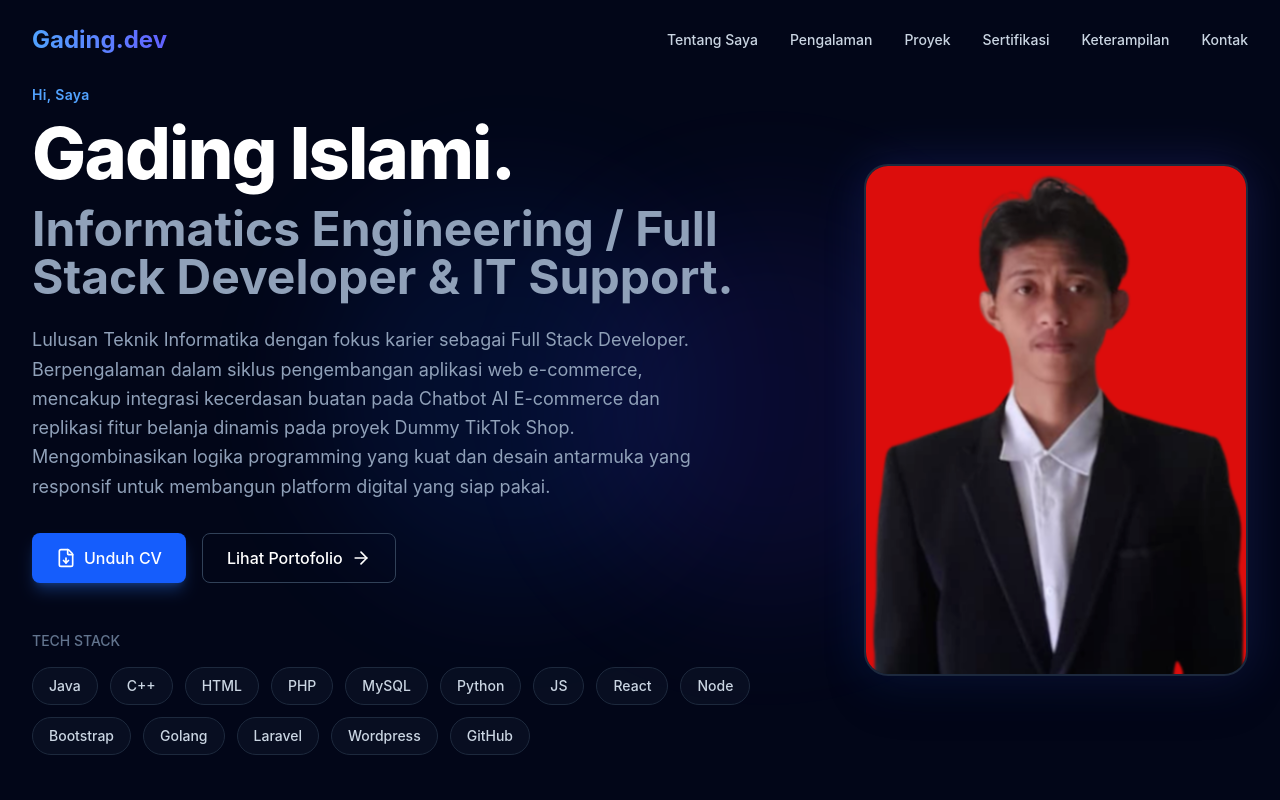
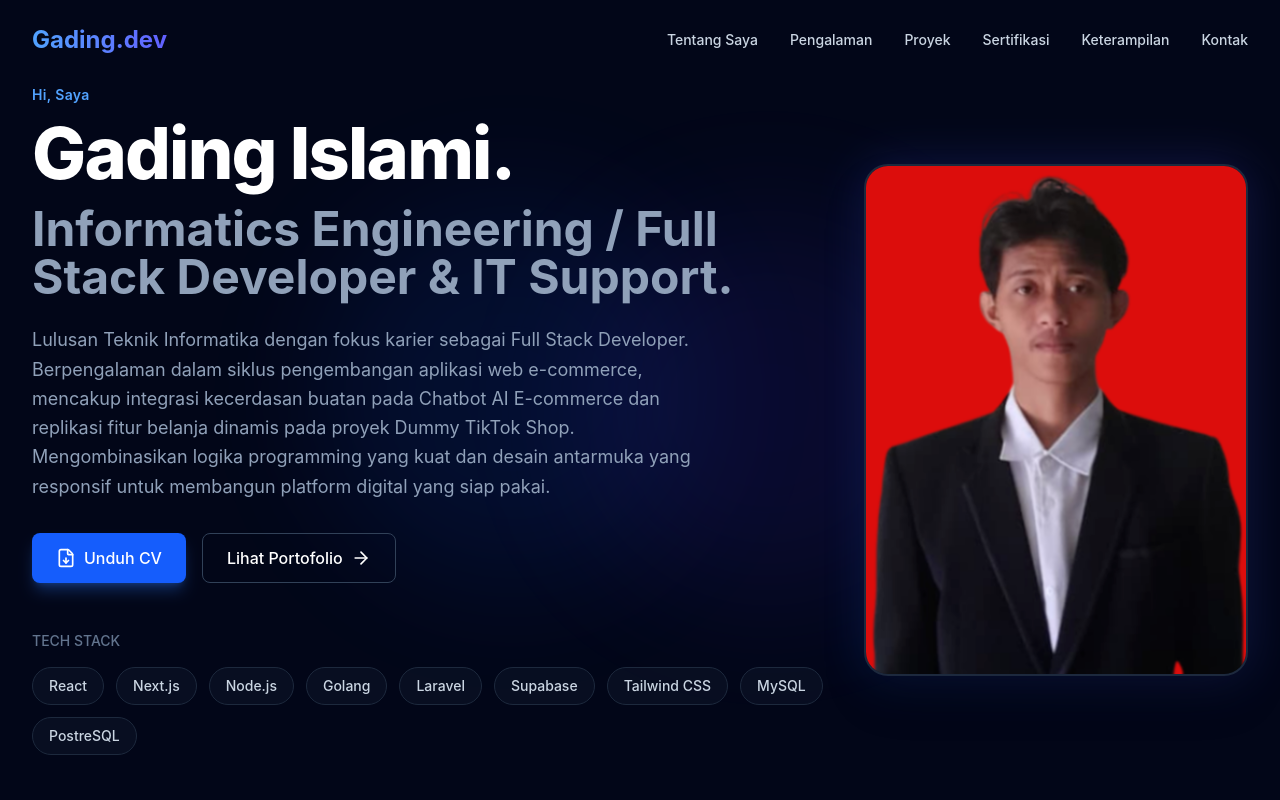
Before and after one commit to gadingislami12/Myself, a React (Vite) app: page / in a window 1280 px wide. Shown: the top 800 px of the page. Built offline with nearby package versions, Linux system fonts and the light colour scheme.

Commit message:
Update Hero.jsx

```diff
--- a/src/components/Hero.jsx
+++ b/src/components/Hero.jsx
@@ -5,8 +5,9 @@ import heroImage from '../assets/hero.png';
 
 const Hero = () => {
   const techStack = [
-    'Java', 'C++', 'HTML', 'PHP', 'MySQL', 'Python', 'JS', 'React', 'Node', 'Bootstrap', 'Golang', 'Laravel', 'Wordpress', 'GitHub'
-  ];
+  'React', 'Next.js', 'Node.js', 'Golang', 'Laravel', 'Supabase', 'Tailwind CSS', 'MySQL', 'PostreSQL'
+];
+
 
   const resumeLink = "https://drive.google.com/drive/folders/12DNuR1ZPNV3XbPAgd0H7NXqYbA7dz0v3?usp=drive_link";
 
```
